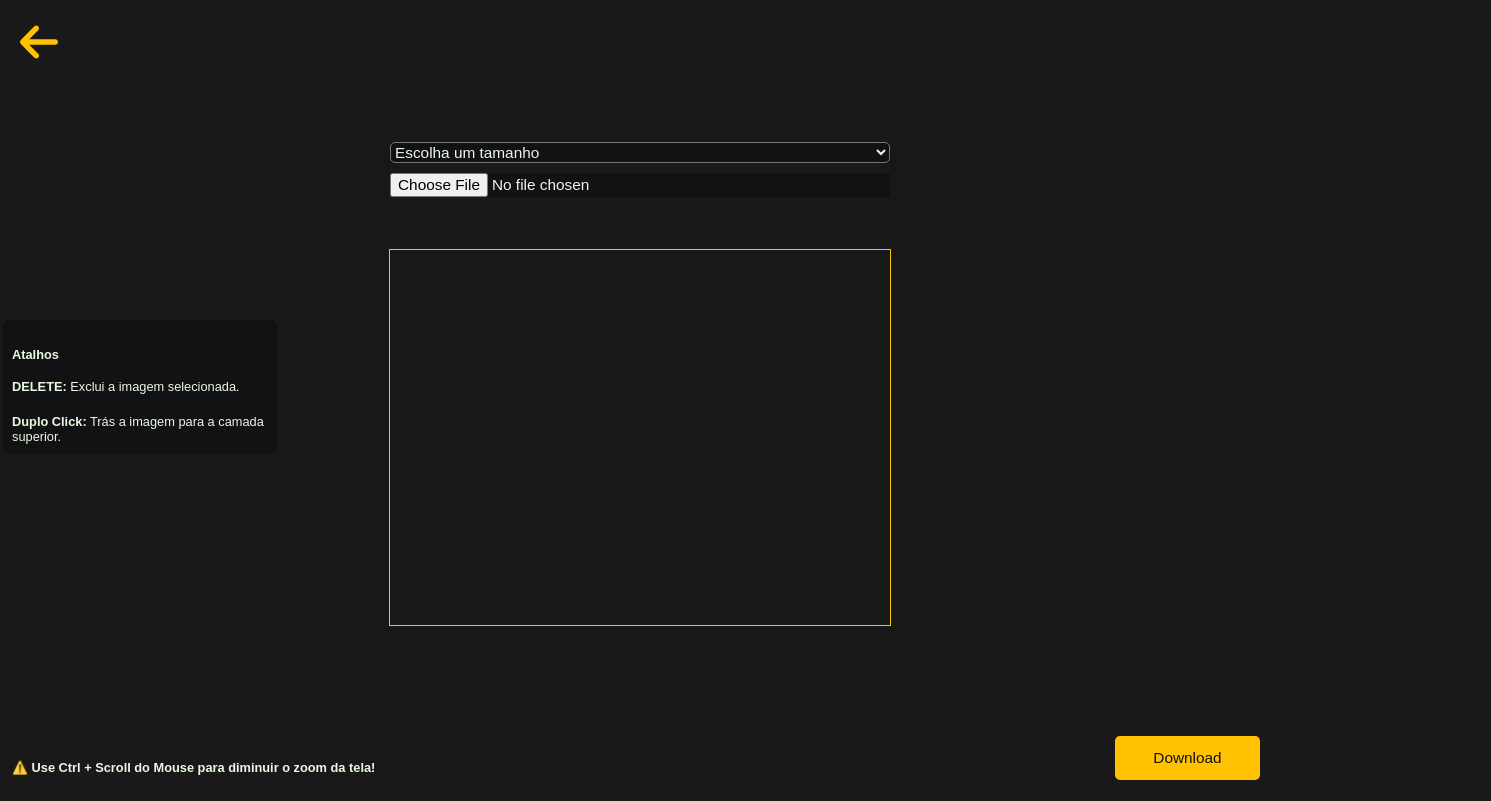
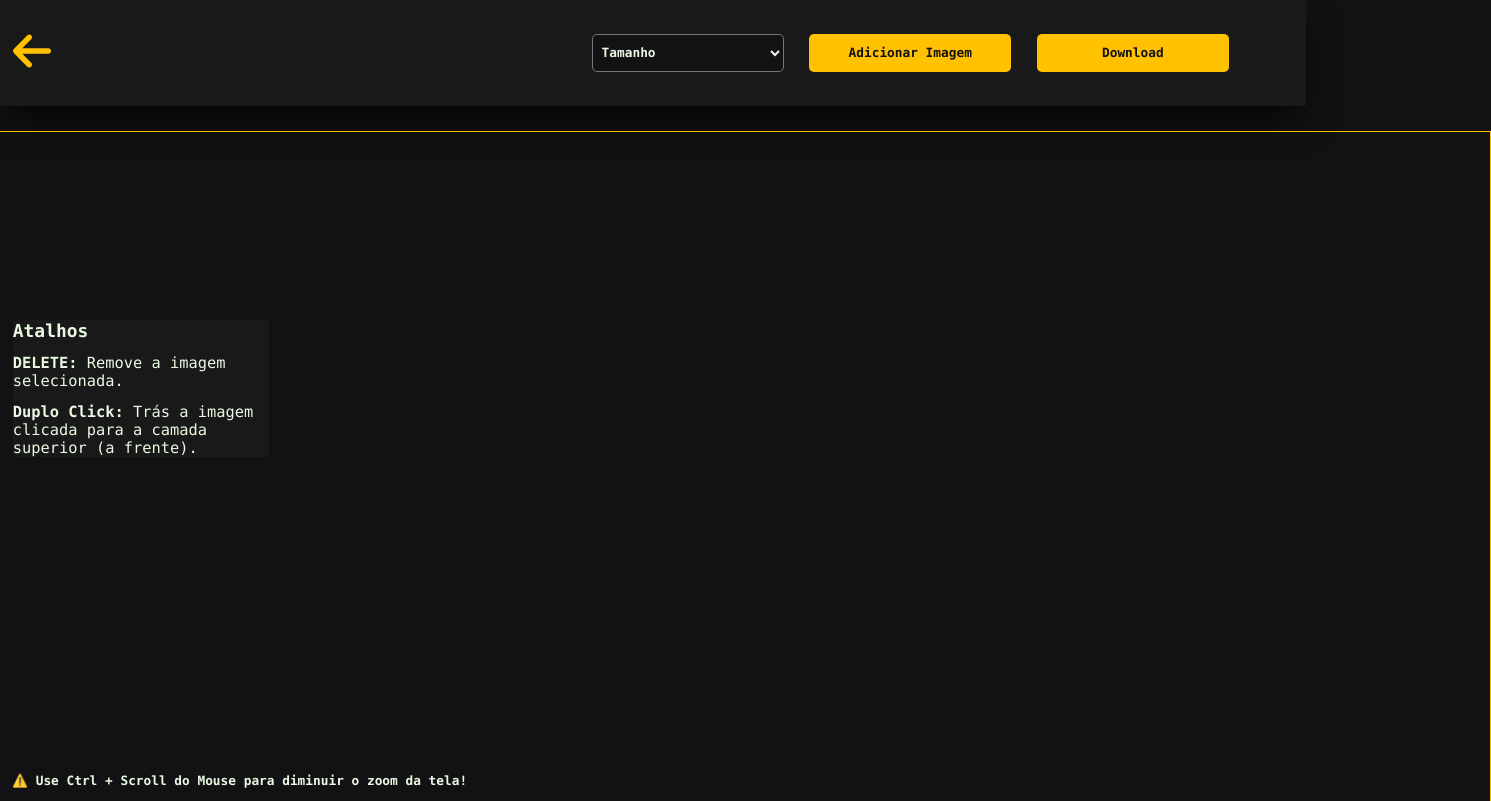
Before and after one commit to omatheusant/fabricjsteste, a plain HTML site: page index.html in a window 1280 px wide. Shown: the top 801 px of the page, 1491 px wide, since content can reach past the window. Drawn offline with Linux system fonts and the light colour scheme; a script that the page names is missing.

Commit message:
ref tornando o projeto mais estético e intuitivo

```diff
--- a/index.html
+++ b/index.html
@@ -9,118 +9,50 @@
 </head>
 
 <body>
-  <a href="https://ismafer-tools.vercel.app">
-    <img id="return" src="./assets/arrow-left-solid.svg" alt="">
-  </a>
-  <div class="editor">
-    <select id="canvasSize" style="width: 100%; max-width: 100%; font-size: 1.2vw;">
-      <option disabled selected>Escolha um tamanho</option>
-      <option value="1700x1200">1700x1200 &#40;Mercado Livre&#41;</option>
-      <option value="1200x1200">1200x1200 &#40;Shopee&#41;</option>
-    </select>
-    <div id="alert2">
-      <h4>Atalhos</h4>
-      <div>
-        <span><strong>DELETE:</strong> Exclui a imagem selecionada.</span>
-        <span><strong>Duplo Click:</strong> Trás a imagem para a camada superior.</span>
+  <main class="container">
+    <header class="header">
+      <a class="return" href="https://ismafer-tools.vercel.app">
+        <img src="./assets/arrow-left-solid.svg" alt="">
+      </a>
+
+      <div class="editor">
+        <select class="sizeMenu" id="canvasSize">
+          <option disabled selected>Tamanho</option>
+          <option value="1700x1200">1700x1200 &#40;Mercado Livre&#41;</option>
+          <option value="1200x1200">1200x1200 &#40;Shopee&#41;</option>
+        </select>
+        <label id="uploadImage" for="imageLoader">Adicionar Imagem</label>
+        <input type="file" name="imageLoader" id="imageLoader" style="font-size: 1.2vw;">
+        <button id="downloadBtn">Download</button>
+      </div>
+    </header>
+
+    <div class="card">
+      <h2>Atalhos</h2>
+      <div class="cardItems">
+        <span><strong>DELETE:</strong> Remove a imagem selecionada.</span>
+        <span><strong>Duplo Click:</strong> Trás a imagem clicada para a camada superior (a frente).</span>
       </div>
     </div>
-
+    <div class="canvasContainer">
+      <canvas id="canvas" width="1700" height="1200"></canvas>
+    </div>
     <p id="alert">&#9888;&#65039; Use Ctrl + Scroll do Mouse para diminuir o zoom da tela! </p>
-    <input type="file" id="imageLoader" style="font-size: 1.2vw;">
-    <canvas id="canvas" width="800" height="600"></canvas>
-    </p>
-
-    <button id="downloadBtn">Download</button>
+  </main>
 
 
     <script src="https://cdnjs.cloudflare.com/ajax/libs/fabric.js/4.5.0/fabric.min.js"></script>
-    <script>
-      const canvas = new fabric.Canvas('canvas');
+    <script type="module" src="./index.js"></script>
+</body>
+</html>
 
-      function setCanvasSize(width, height) {
-        canvas.setWidth(width);
-        canvas.setHeight(height);
-      }
+<!--
+<div id="alert2">
+  <h4>Atalhos</h4>
+  <div>
+    <span><strong>DELETE:</strong> Exclui a imagem selecionada.</span>
+    <span><strong>Duplo Click:</strong> Trás a imagem para a camada superior.</span>
+  </div>
+</div>
 
-      document.getElementById('canvasSize').addEventListener('change', function (e) {
-        const selectedSize = e.target.value.split('x');
-        const width = parseInt(selectedSize[0]);
-        const height = parseInt(selectedSize[1]);
-
-        setCanvasSize(width, height);
-      });
-
-      let layerIndex = 0; // Variável para controlar as camadas das imagens
-
-      document.getElementById('imageLoader').addEventListener('change', function (e) {
-        const file = e.target.files[0];
-        const reader = new FileReader();
-
-        reader.onload = function (event) {
-          const imgObj = new Image();
-          imgObj.src = event.target.result;
-
-          imgObj.onload = function () {
-            const fabricImage = new fabric.Image(imgObj);
-            fabricImage.scale(0.5);
-            fabricImage.set({
-              layer: layerIndex++ // Define a camada da imagem
-            });
-            canvas.add(fabricImage);
-          };
-        };
-
-        reader.readAsDataURL(file);
-      });
-
-      canvas.on('mouse:dblclick', function (event) {
-        const activeObject = event.target;
-        if (activeObject && activeObject.type === 'image') {
-          activeObject.moveTo(++layerIndex); // Move a imagem para a camada mais alta
-          canvas.renderAll();
-        }
-      });
-
-      // Evento para remover imagem ao pressionar a tecla "Delete"
-      document.addEventListener('keydown', function (event) {
-        const key = event.key || event.keyCode;
-        if (key === 'Delete' || key === 46) {
-          const activeObject = canvas.getActiveObject();
-          if (activeObject && activeObject.type === 'image') {
-            canvas.remove(activeObject);
-            canvas.renderAll();
-          }
-        }
-      });
-
-      document.getElementById('downloadBtn').addEventListener('click', function () {
-        const selectedSize = document.getElementById('canvasSize').value.split('x');
-        const width = parseInt(selectedSize[0]);
-        const height = parseInt(selectedSize[1]);
-
-        const originalWidth = canvas.width;
-        const originalHeight = canvas.height;
-
-        canvas.setWidth(width);
-        canvas.setHeight(height);
-        canvas.backgroundColor = 'white';
-
-        const link = document.createElement('a');
-        link.href = canvas.toDataURL({
-          format: 'png',
-          multiplier: 1
-        });
-        link.download = 'imagem_canvas.png';
-        document.body.appendChild(link);
-        link.click();
-        document.body.removeChild(link);
-
-        canvas.backgroundColor = '';
-        canvas.setWidth(originalWidth);
-        canvas.setHeight(originalHeight);
-      });
-    </script>
-</body>
-
-</html>
+ -->
--- /dev/null
+++ b/index.js
@@ -0,0 +1,84 @@
+const canvas = new fabric.Canvas('canvas');
+
+function setCanvasSize(width, height) {
+  canvas.setWidth(width);
+  canvas.setHeight(height);
+}
+
+document.getElementById('canvasSize').addEventListener('change', function (e) {
+  const selectedSize = e.target.value.split('x');
+  const width = parseInt(selectedSize[0]);
+  const height = parseInt(selectedSize[1]);
+
+  setCanvasSize(width, height);
+});
+
+let layerIndex = 0; // Variável para controlar as camadas das imagens
+
+document.getElementById('imageLoader').addEventListener('change', function (e) {
+  const file = e.target.files[0];
+  const reader = new FileReader();
+
+  reader.onload = function (event) {
+    const imgObj = new Image();
+    imgObj.src = event.target.result;
+
+    imgObj.onload = function () {
+      const fabricImage = new fabric.Image(imgObj);
+      fabricImage.scale(0.5);
+      fabricImage.set({
+        layer: layerIndex++ // Define a camada da imagem
+      });
+      canvas.add(fabricImage);
+    };
+  };
+
+  reader.readAsDataURL(file);
+});
+
+canvas.on('mouse:dblclick', function (event) {
+  const activeObject = event.target;
+  if (activeObject && activeObject.type === 'image') {
+    activeObject.moveTo(++layerIndex); // Move a imagem para a camada mais alta
+    canvas.renderAll();
+  }
+});
+
+// Evento para remover imagem ao pressionar a tecla "Delete"
+document.addEventListener('keydown', function (event) {
+  const key = event.key || event.keyCode;
+  if (key === 'Delete' || key === 46) {
+    const activeObject = canvas.getActiveObject();
+    if (activeObject && activeObject.type === 'image') {
+      canvas.remove(activeObject);
+      canvas.renderAll();
+    }
+  }
+});
+
+document.getElementById('downloadBtn').addEventListener('click', function () {
+  const selectedSize = document.getElementById('canvasSize').value.split('x');
+  const width = parseInt(selectedSize[0]);
+  const height = parseInt(selectedSize[1]);
+
+  const originalWidth = canvas.width;
+  const originalHeight = canvas.height;
+
+  canvas.setWidth(width);
+  canvas.setHeight(height);
+  canvas.backgroundColor = 'white';
+
+  const link = document.createElement('a');
+  link.href = canvas.toDataURL({
+    format: 'png',
+    multiplier: 1
+  });
+  link.download = 'imagem_canvas.png';
+  document.body.appendChild(link);
+  link.click();
+  document.body.removeChild(link);
+
+  canvas.backgroundColor = '';
+  canvas.setWidth(originalWidth);
+  canvas.setHeight(originalHeight);
+});
--- a/styles/styles.css
+++ b/styles/styles.css
@@ -6,73 +6,121 @@
   --light: #E9FAE3;
 }
 
-ul, li {
-  list-style-type: none;
+*{
+  margin: 0;
+  padding: 0;
+  font-family: consolas, sans-serif;
 }
 
 body {
-  margin: 0;
+ background-color: var(--dark);
+ height: 100dvh;
+ box-sizing: border-box;
+ overflow-x: hidden;
+ color: var(--light);
+}
+
+input[type="file"] {
+  display: none;
+}
+
+.container{
+  width: 100%;
   display: flex;
+  flex-direction: column;
+}
+
+.container .header {
+  display: flex;
+  align-items: center;
+  justify-content: space-between;
+  padding: 1%;
   width: 100vw;
+  height: 10vh;
+  background-color: var(--bg-color);
+  box-shadow: 0px 17px 35px -6px rgba(0,0,0,0.75);
+}
+
+.container .header .return img {
+  width: 3vw;
+}
+
+.container .header .editor{
+  display: flex;
+  gap: 2vw;
+  margin-right: 5%;
+
+}
+
+.container .header .editor .sizeMenu {
+  color: var(--light);
+  width: 15vw;
+  background-color: var(--dark);
+  border-radius: 5px;
+  height: 3vw;
+  font-size: 1vw;
+  padding: 5px;
+  font-weight: bold;
+}
+
+.container .header .editor #downloadBtn {
+  color: var(--dark);
+  width: 15vw;
+  background-color: var(--brand);
+  border-radius: 5px;
+  height: 3vw;
+  font-size: 1vw;
+  padding: 5px;
+  font-weight: bold;
+  border: none;
+}
+
+
+
+.container .header .editor #uploadImage {
+  display: flex;
   justify-content: center;
   align-items: center;
-  height: 100vh;
-  background-color: var(--bg-color) ;
-  font-family: Arial, sans-serif;
-  color: var(--light);
+  cursor: pointer;
+  color: var(--dark);
+  width: 15vw;
+  background-color: var(--brand);
+  border-radius: 5px;
+  font-size: 1vw;
+  padding: 5px;
+  font-weight: bold;
 }
 
-.editor {
+.container .card {
+  position: absolute;
+  top: 40vh;
+  left: 1vw;
+  width: 20vw;
+  background-color: var(--bg-color);
+}
+
+.container .card h2 {
+  font-size: 1.4vw;
+  margin-bottom: 1vw;
+}
+
+.container .card .cardItems {
   display: flex;
   flex-direction: column;
-  align-items: center;
-  background-color: var(--bg-color);
-  border-radius: 8px;
-  box-shadow: 0 0 10px rgba(0, 0, 0, 0.1);
-  max-width: 90vw;
-  width: 500px;
+  gap: 1vw;
+  font-size: 1.2vw;
 }
 
-#canvas {
-  border: 1px solid var(--brand);
-  margin-top: 2vw;
-  width: 100%;
-  max-width: 100%;
-  height: auto;
+.container .canvasContainer{
+  display: flex;
+  justify-content: center;
+  align-items: center;
 }
 
-#canvasSize {
-  border-radius: 5px;
-  background-color: var(--dark);
-  color: var(--light);
-  margin-bottom: 10px;
-}
-
-#imageLoader {
-  margin-bottom: 2vw;
-  width: 100%;
-  max-width: 100%;
-  background-color: var(--dark);
-}
-
-#downloadBtn {
-  position: absolute;
-  right: 20px;
-  bottom: 20px;
-  margin-top: 2vw;
-  padding: 1vw 3vw;
-  font-size: 1.2vw;
-  cursor: pointer;
-  background-color: var(--brand);
-  color: var(--dark);
-  transition: 0.3s ease-in-out;
-  border: none;
-  border-radius: 5px;
-}
-
-#downloadBtn:hover{
-  background-color:var(--dark) ;
-  color: var(--brand);
+.container .canvasContainer #canvas {
+  border: 0.5px solid var(--brand);
+  margin: 2vw;
+  position: sticky;
 }
 
 #alert {
@@ -87,34 +135,6 @@ body {
   bottom: 2px;
 }
 
-#alert2 {
-  padding: 10px;
-  width: 20vw;
-  border-radius: 5px;
-  text-align: left;
-  font-size: 1.0vw;
-  position: absolute;
-  top: 40vh;
-  left: 2px;
-  background-color: var(--dark);
-  border-radius: 8px;
-}
-
-#alert2 div {
-  display: flex;
-  flex-direction: column;
-  gap: 20px;
-}
-
-#return {
-  width: 3.0vw;
-  position: absolute;
-  left: 20px;
-  top: 20px;
-  color: var(--brand);
-  cursor: pointer;
-}
-
 @keyframes alert {
   0% {
       opacity: 1;
```
